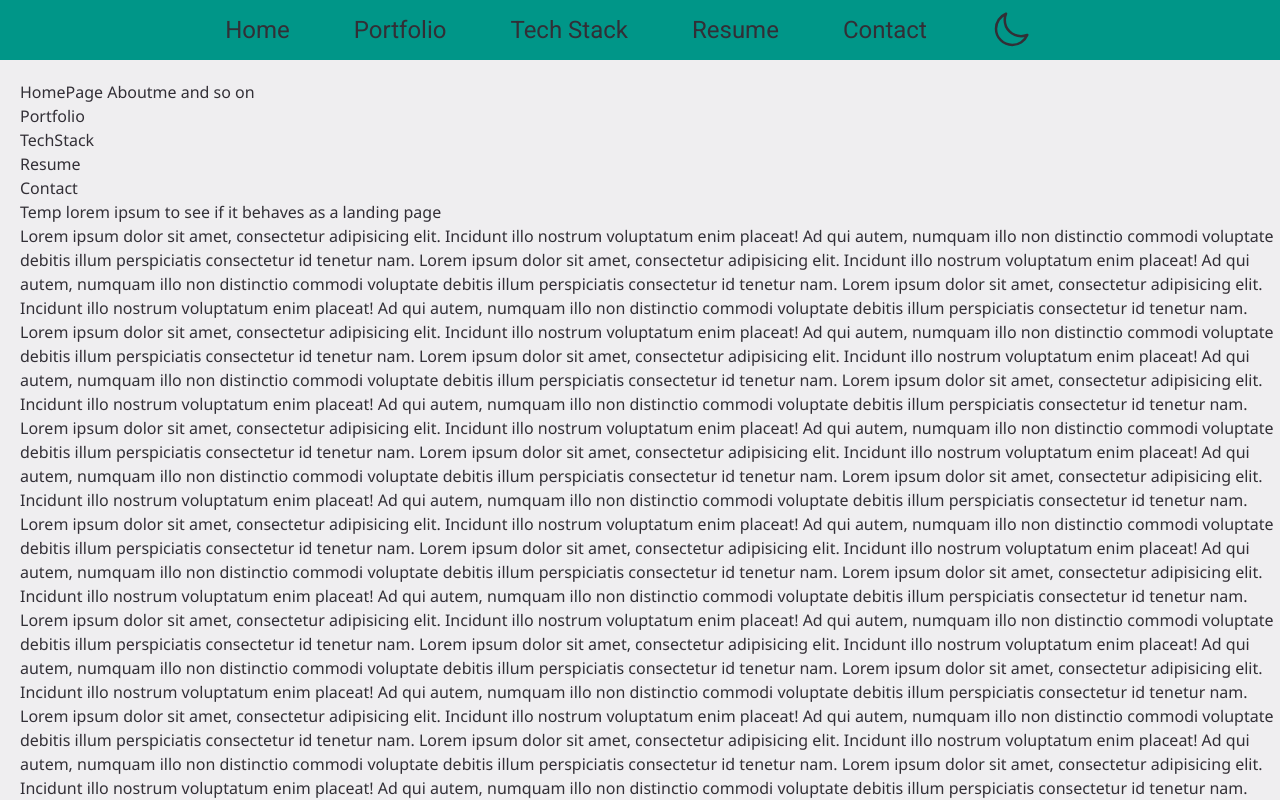
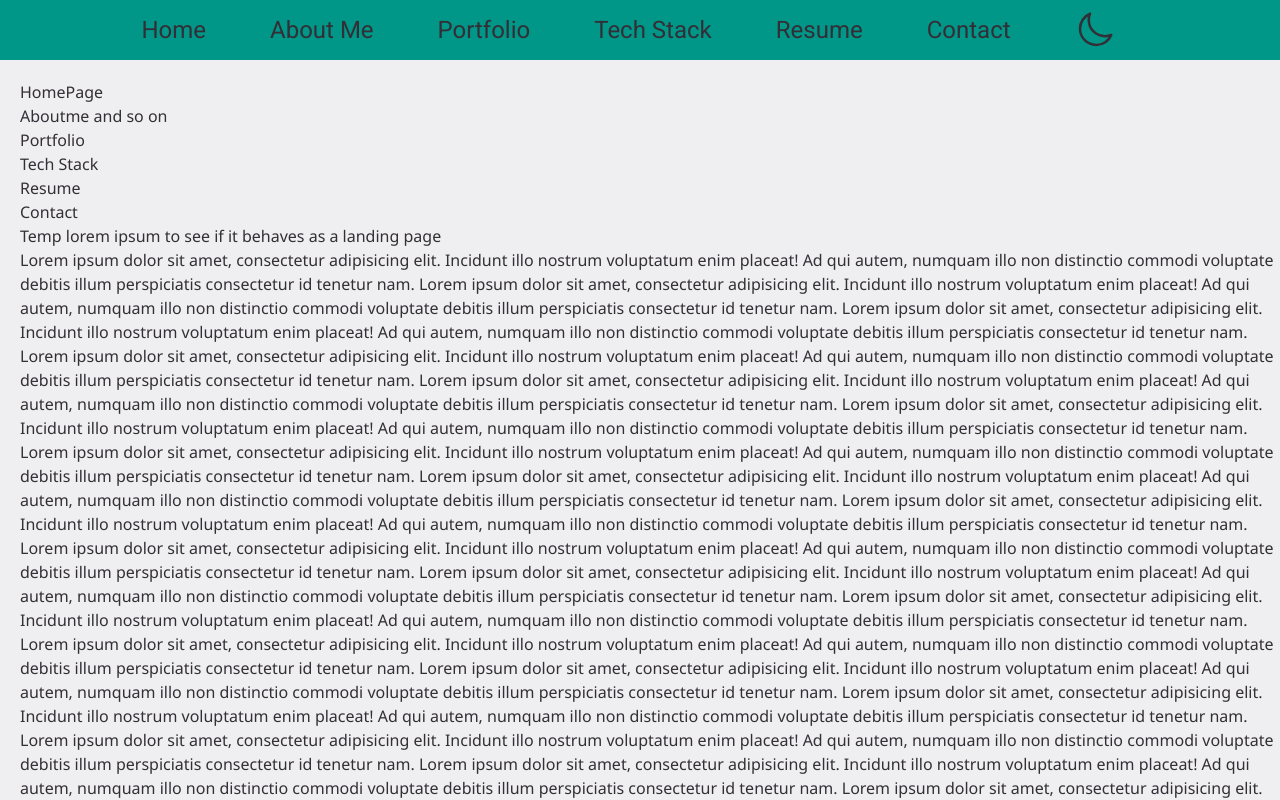
Before and after one commit to marsi107/MyPersonalWebsite, a Next.js app in the folder portfolio/: page / in a window 1280 px wide. Shown: the top 800 px of the page. Built offline with nearby package versions, Linux system fonts and the light colour scheme.

Commit message:
Add section links to the navbar

```diff
--- a/portfolio/app/components/Contact.tsx
+++ b/portfolio/app/components/Contact.tsx
@@ -2,7 +2,9 @@ import React from 'react'
 
 const Contact = () => {
     return (
-        <div>Contact</div>
+        <div id="Contact">
+            Contact
+        </div>
     )
 }
 
--- a/portfolio/app/components/NavBar.tsx
+++ b/portfolio/app/components/NavBar.tsx
@@ -7,11 +7,12 @@ const NavBar = () => {
             <div className="grow"></div>
             <Bars3Icon className="h-16 pl-6 sm:pr-9 sm:h-9 lg:hidden" />
             <div className="flex space-x-6 text-lg sm:text-2xl sm:space-x-9 lg:space-x-16">
-                <div className="max-sm:hidden">Home</div>
-                <div>Portfolio</div>
-                <div className="max-lg:hidden">Tech Stack</div>
-                <div>Resume</div>
-                <div>Contact</div>
+                <a href="#Home" className="max-sm:hidden">Home</a>
+                <a href="#AboutMe" className="max-lg:hidden">About Me</a>
+                <a href="#Portfolio">Portfolio</a>
+                <a href="#TechStack" className="max-lg:hidden">Tech Stack</a>
+                <a href="#Resume">Resume</a>
+                <a href="#Contact">Contact</a>
             </div>
             <MoonIcon className="h-14 pl-6 pr-6 sm:h-8 sm:pl-9 lg:h-10 lg:pl-16" />
             <div className="grow"></div>
--- a/portfolio/app/components/Portfolio.tsx
+++ b/portfolio/app/components/Portfolio.tsx
@@ -2,7 +2,9 @@ import React from 'react'
 
 const Portfolio = () => {
     return (
-        <div>Portfolio</div>
+        <div id="Portfolio">
+            Portfolio
+        </div>
     )
 }
 
--- a/portfolio/app/components/Resume.tsx
+++ b/portfolio/app/components/Resume.tsx
@@ -2,7 +2,9 @@ import React from 'react'
 
 const Resume = () => {
     return (
-        <div>Resume</div>
+        <div id="Resume">
+            Resume
+        </div>
     )
 }
 
--- a/portfolio/app/components/TechStack.tsx
+++ b/portfolio/app/components/TechStack.tsx
@@ -2,7 +2,9 @@ import React from 'react'
 
 const TechStack = () => {
     return (
-        <div>TechStack</div>
+        <div id="TechStack">
+            Tech Stack
+        </div>
     )
 }
 
--- a/portfolio/app/page.tsx
+++ b/portfolio/app/page.tsx
@@ -7,8 +7,10 @@ const HomePage = () => {
     <div>
       <NavBar />
       <div className="pt-20 pl-5">
-        <div>
+        <div id="Home">
           HomePage
+        </div>
+        <div id="AboutMe">
           Aboutme and so on
         </div>
         <Portfolio />
```
